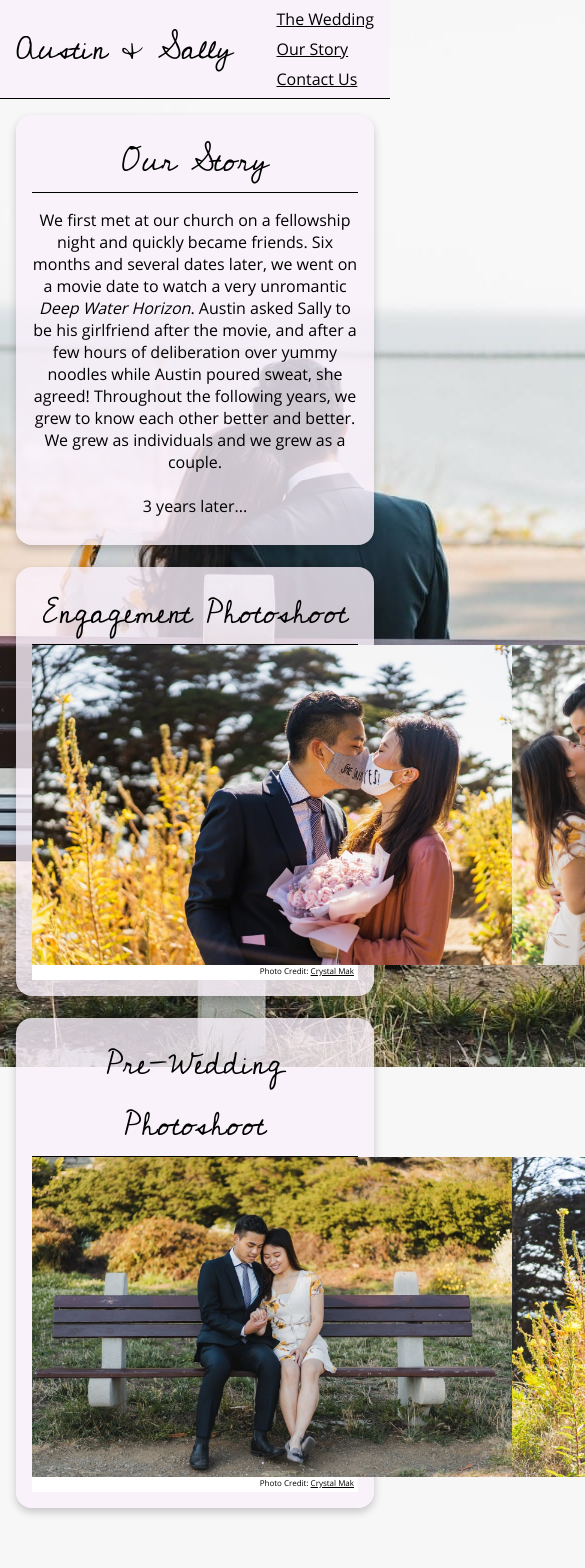
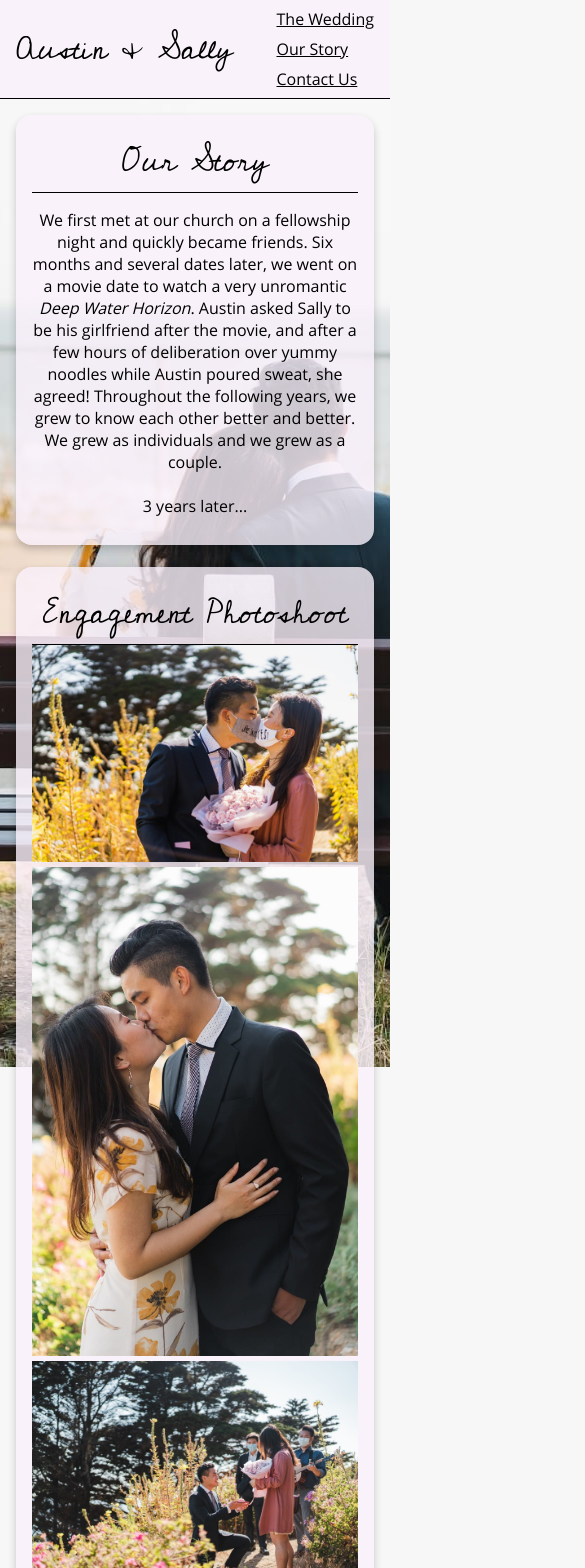
Before and after one commit to agauyeung/austin-and-sally, a Next.js app: page /story in a window 390 px wide. Shown: the top 1568 px of the page, 585 px wide, since content can reach past the window. Before the commit the page ends 1524 px from the top, so only its background shows below. Built offline with nearby package versions, Linux system fonts and the light colour scheme.

Commit message:
mobile fix

```diff
--- a/src/Components/ImagePreviewStrip/ImagePreviewStrip.module.css
+++ b/src/Components/ImagePreviewStrip/ImagePreviewStrip.module.css
@@ -27,3 +27,22 @@
   display: flex;
   justify-content: center;
 }
+
+@media only screen and (max-width: 768px) {
+  .imagePreviewStrip {
+    display: flex;
+    flex-direction: column;
+  }
+
+  .imageContainer {
+    max-height: 100%;
+  }
+
+  .img {
+    width: 100%;
+  }
+
+  .seeAllContainer {
+    height: 15rem;
+  }
+}
--- a/src/Components/Wedding/Wedding.module.css
+++ b/src/Components/Wedding/Wedding.module.css
@@ -31,6 +31,10 @@
 }
 
 @media only screen and (max-width: 768px) {
+  .container {
+    margin: 0;
+  }
+
   .rsvpButton {
     font-size: 1rem;
   }
```
Lines whose indentation alone changed are shown as unchanged.
